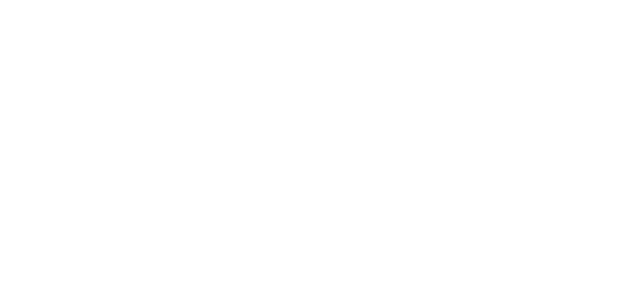
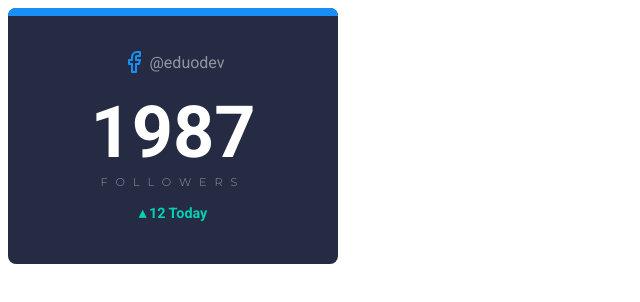
Before and after one commit to eduardoqsilva/Dashboard-ReactJs, a React (Vite) app: page / in a window 1280 px wide. Shown: the top 302 px of the page, without its empty margins (0-640 px from the left). Built offline with nearby package versions, Linux system fonts and the light colour scheme.

Commit message:
add card

```diff
--- a/src/App.tsx
+++ b/src/App.tsx
@@ -1,10 +1,10 @@
-
+import { Card } from './components/Card'
 
 function App() {
 
   return (
     <div>
-
+     <Card></Card>
     </div>
   )
 }
--- /dev/null
+++ b/src/components/Card/Card.style.tsx
@@ -0,0 +1,75 @@
+import styled from 'styled-components'
+
+export const CardWrapperStyled = styled.div`
+
+  width: 18.625rem;
+  height: 14rem;
+  background-color: #252b43;
+  border-radius: 8px;
+  color: #ffff;
+
+  position: relative;
+
+  display: flex;
+  flex-direction: column;
+  align-items: center;
+  justify-content: center;
+  gap: 1rem;
+  padding: 1rem;
+
+`
+export const CardWrapperBorderStyled = styled.div`
+
+  width: 100%;
+  height: 8px;
+  border-radius: 8px 8px 0 0;
+  background-color: #188ff7;
+
+  position: absolute;
+  top: 0;
+`
+
+export const CardIconAndUserStyled = styled.div`
+  display: flex;
+  flex-direction: row;
+  align-items: center;
+  justify-content: center;
+  gap: 4px;
+
+  & span{
+    font-family: 'Roboto';
+    opacity: 0.5;
+  }
+`
+
+export const CardH1Styled = styled.h1`
+  font-family: 'Roboto';
+  font-weight: bold;
+  font-size: 4.5rem;
+  margin: 0;
+`
+export const CardSpanStyled = styled.span`
+  font-family: 'Montserrat';
+  font-weight: 300;
+  font-size: 0.7rem;
+  text-transform: uppercase;
+  letter-spacing: 0.5rem;
+  opacity: 0.5;
+`
+export const CardTextWrapper = styled.div`
+  display: flex;
+  flex-direction: column;
+  align-items: center;
+`
+export const CardLegendText = styled.span`
+  color: #05cfb4;
+  font-family: 'Roboto';
+  font-size: 0.9rem;
+  font-weight: bold;
+
+  &::before{
+    content: '▴';
+    display: inline-block;
+    margin-right: 3px
+  }
+`
--- /dev/null
+++ b/src/components/Card/index.tsx
@@ -0,0 +1,21 @@
+import React from 'react'
+import { CardH1Styled, CardIconAndUserStyled, CardLegendText, CardSpanStyled, CardTextWrapper, CardWrapperBorderStyled, CardWrapperStyled } from './Card.style'
+
+
+export function Card(){
+
+  return(
+    <CardWrapperStyled>
+      <CardWrapperBorderStyled/>
+      <CardIconAndUserStyled>
+        <img src="./src/assets/facebook.svg"/>
+        <span>@eduodev</span>
+      </CardIconAndUserStyled>
+      <CardTextWrapper>
+        <CardH1Styled>1987</CardH1Styled>
+        <CardSpanStyled>followers</CardSpanStyled>
+      </CardTextWrapper>
+      <CardLegendText>12 Today</CardLegendText>
+    </CardWrapperStyled>
+  )
+}
```
